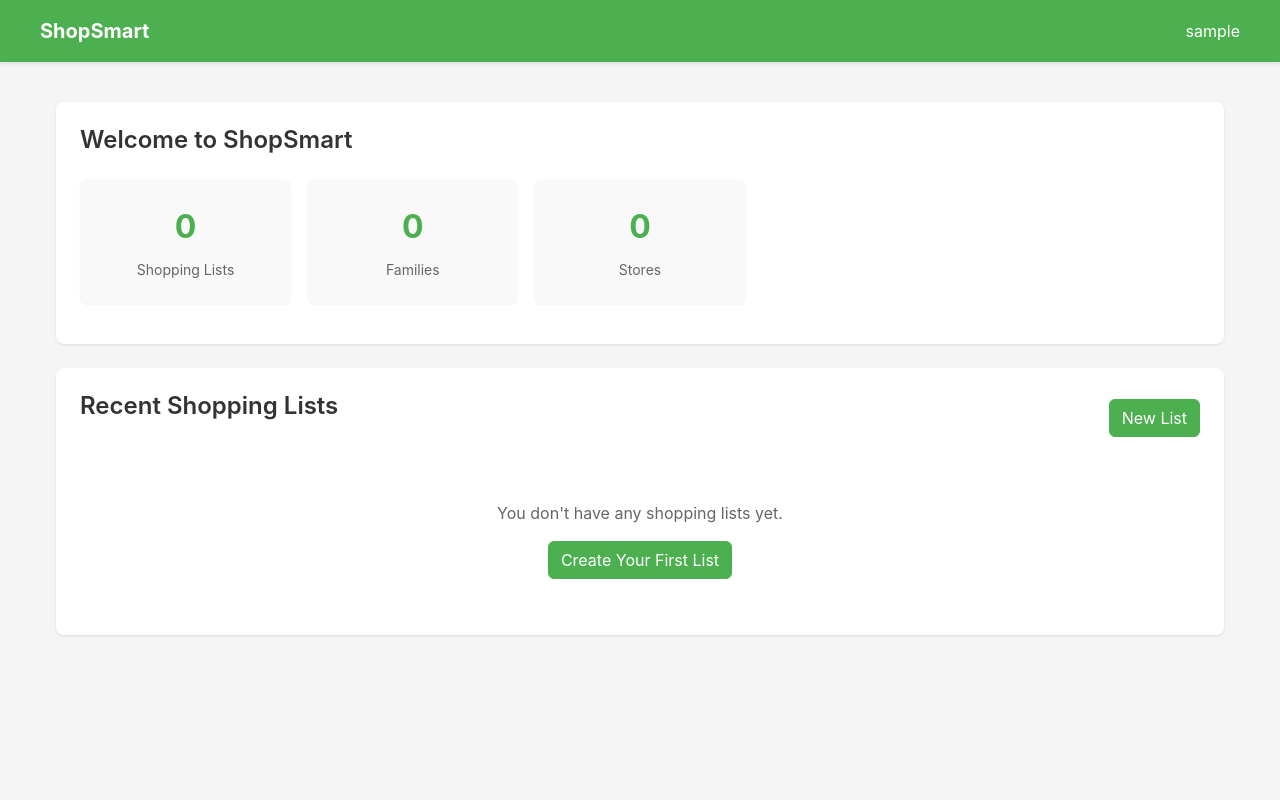
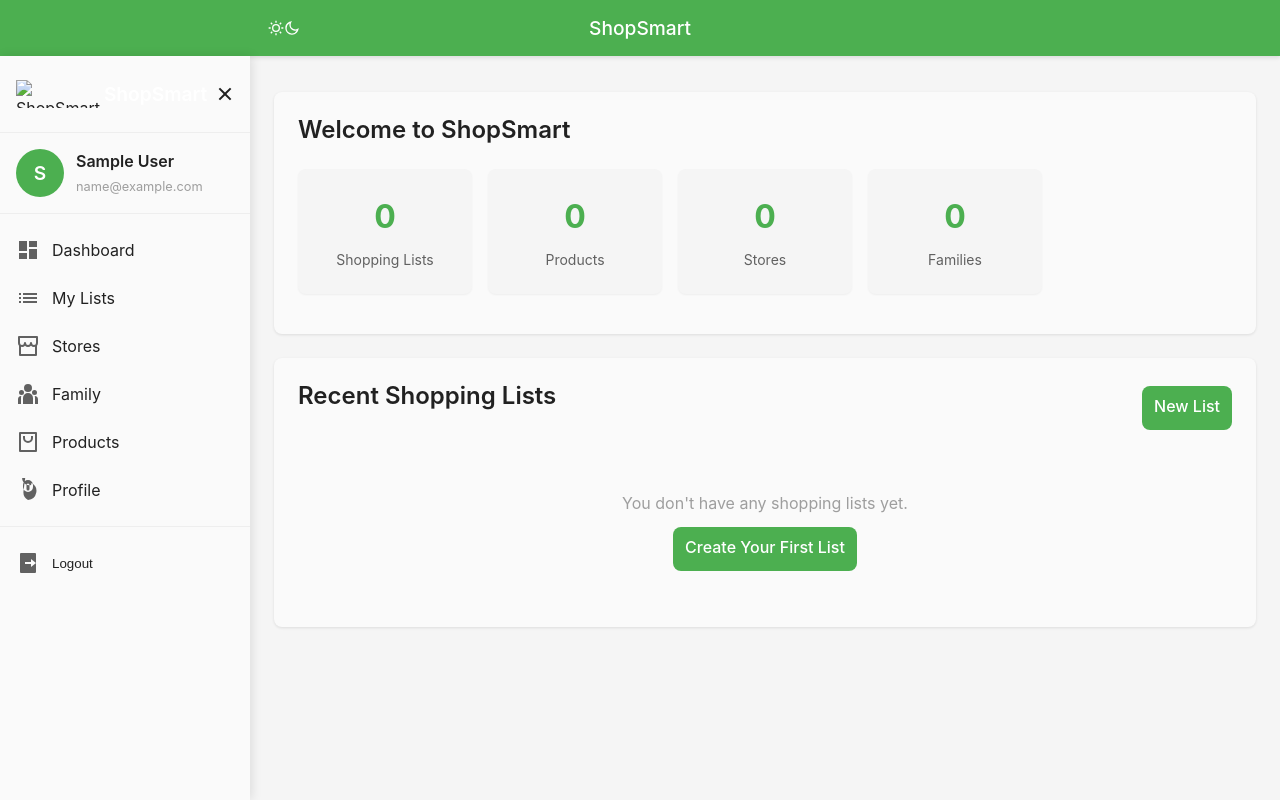
Before and after one commit to cloudflying87/shop_smart, a Django app: page /app/ in a window 1280 px wide. Run offline with Django 5.2, Linux system fonts and the light colour scheme; the visitor is signed in with stand-in values (Sample User, id 1); data that the repository does not hold is empty.

Commit message:
Adding price to items in the list

```diff
--- a/shopping/urls.py
+++ b/shopping/urls.py
@@ -31,6 +31,7 @@ urlpatterns = [
     path('items/create/', views.GroceryItemCreateView.as_view(), name='create_item'),
     path('items/<int:pk>/', views.GroceryItemDetailView.as_view(), name='item_detail'),
     path('items/<int:pk>/edit/', views.GroceryItemUpdateView.as_view(), name='edit_item'),
+    path('items/<int:pk>/delete/', views.GroceryItemDeleteView.as_view(), name='delete_item'),
     path('items/<int:pk>/store-locations/', views.ItemStoreLocationView.as_view(), name='item_store_locations'),
 
     # Barcode API Endpoint - duplicated at the root level in shop_smart/urls.py
--- a/shopping/views.py
+++ b/shopping/views.py
@@ -106,6 +106,26 @@ class DashboardView(LoginRequiredMixin, TemplateView):
             else:
                 context['recent_lists'] = []
                 context['recommended_items'] = []
+
+            # Count dashboard statistics
+            # Get families the user belongs to
+            user_families = Family.objects.filter(members__user=self.request.user)
+            context['family_count'] = user_families.count()
+
+            # Get all shopping lists for these families
+            context['shopping_lists_count'] = ShoppingList.objects.filter(
+                family__in=user_families
+            ).count()
+
+            # Get all stores for these families
+            context['store_count'] = GroceryStore.objects.filter(
+                families__in=user_families
+            ).distinct().count()
+
+            # Get all products (grocery items) associated with these families
+            context['product_count'] = GroceryItem.objects.filter(
+                families__in=user_families
+            ).distinct().count()
 
             # Get stores that user has access to through family memberships
             context['stores'] = GroceryStore.objects.filter(
@@ -1230,6 +1250,8 @@ class GroceryItemListView(LoginRequiredMixin, ListView):
     def get_queryset(self):
         # Filter query by search term if provided
         search_term = self.request.GET.get('search', '')
+
+        # Start with basic queryset filtering for items accessible to the user
         queryset = GroceryItem.objects.filter(
             Q(created_by=self.request.user) |
             Q(families__members__user=self.request.user)
@@ -1241,6 +1263,42 @@ class GroceryItemListView(LoginRequiredMixin, ListView):
                 Q(brand__icontains=search_term) |
                 Q(category__name__icontains=search_term)
             )
+
+        # Annotate the queryset with lowest price info
+        # First, get user's accessible stores
+        user_families = Family.objects.filter(members__user=self.request.user)
+        accessible_stores = GroceryStore.objects.filter(
+            families__in=user_families
+        ).distinct()
+
+        # Add annotations for lowest price and associated store
+        from django.db.models import Min, OuterRef, Subquery
+
+        # Subquery to find the lowest price for each item
+        # This complex query handles cases where typical_price might be NULL
+        # by falling back to last_price or average_price
+        from django.db.models.functions import Coalesce
+
+        store_info_subquery = ItemStoreInfo.objects.filter(
+            item=OuterRef('pk'),
+            store__in=accessible_stores
+        ).annotate(
+            effective_price=Coalesce('typical_price', 'last_price', 'average_price')
+        ).exclude(
+            effective_price__isnull=True
+        ).order_by('effective_price')
+
+        queryset = queryset.annotate(
+            lowest_price=Subquery(
+                store_info_subquery.values('effective_price')[:1]
+            ),
+            lowest_price_store_id=Subquery(
+                store_info_subquery.values('store__id')[:1]
+            ),
+            lowest_price_store_name=Subquery(
+                store_info_subquery.values('store__name')[:1]
+            )
+        )
 
         return queryset.distinct().order_by('name')
 
@@ -1335,6 +1393,35 @@ class ItemStoreLocationView(LoginRequiredMixin, UpdateView):
     def get_success_url(self):
         return reverse('groceries:item_store_locations', kwargs={'pk': self.object.pk})
 
+class GroceryItemDeleteView(LoginRequiredMixin, DeleteView):
+    """View for deleting a grocery item"""
+    model = GroceryItem
+    template_name = 'groceries/items/confirm_delete.html'
+    context_object_name = 'item'
+    success_url = reverse_lazy('groceries:items')
+
+    def get_queryset(self):
+        # Users can only delete items they created
+        return GroceryItem.objects.filter(
+            Q(created_by=self.request.user) |
+            Q(families__members__user=self.request.user, families__members__is_admin=True)
+        ).distinct()
+
+    def delete(self, request, *args, **kwargs):
+        item = self.get_object()
+        item_name = item.name
+
+        # Check if item is used in any shopping lists
+        list_items = ShoppingListItem.objects.filter(item=item)
+        if list_items.exists():
+            messages.warning(request, f'Cannot delete "{item_name}" as it is used in {list_items.count()} shopping lists')
+            return redirect('groceries:item_detail', pk=item.id)
+
+        # If not used in lists, proceed with deletion
+        response = super().delete(request, *args, **kwargs)
+        messages.success(request, f'Product "{item_name}" has been deleted')
+        return response
+
 class GroceryItemUpdateView(LoginRequiredMixin, UpdateView):
     model = GroceryItem
     form_class = GroceryItemForm
--- a/templates/groceries/dashboard_simple.html
+++ b/templates/groceries/dashboard_simple.html
@@ -1,53 +1,17 @@
+
+{% extends "base.html" %}
 {% load static %}
-<!DOCTYPE html>
-<html lang="en" data-theme="light">
-<head>
-    <meta charset="UTF-8">
-    <meta name="viewport" content="width=device-width, initial-scale=1.0, maximum-scale=1.0, user-scalable=no">
-    <meta name="description" content="ShopSmart - Your personal grocery shopping assistant">
-    <meta name="theme-color" content="#4CAF50">
-    <title>Dashboard - ShopSmart</title>
 
-    <!-- Bootstrap CSS -->
-    <link href="https://cdn.jsdelivr.net/npm/bootstrap@5.3.0-alpha1/dist/css/bootstrap.min.css" rel="stylesheet">
+{% block title %}Dashboard | ShopSmart{% endblock %}
+{% block header_title %}Dashboard{% endblock %}
 
+{% block extra_css %}
 <style>
-        body {
-            font-family: -apple-system, BlinkMacSystemFont, 'Segoe UI', Roboto, Helvetica, Arial, sans-serif;
-            margin: 0;
-            padding: 0;
-            background-color: #f5f5f5;
-            color: #333;
-        }
-        .app-header {
-            background-color: #4CAF50;
-            color: white;
-            padding: 1rem;
-            box-shadow: 0 2px 4px rgba(0,0,0,0.1);
-        }
-        .header-container {
-            display: flex;
-            justify-content: space-between;
-            align-items: center;
-            max-width: 1200px;
-            margin: 0 auto;
-        }
-        .app-logo {
-            display: flex;
-            align-items: center;
-            font-weight: bold;
-            font-size: 1.25rem;
-        }
-        .app-content {
-            max-width: 1200px;
-            margin: 0 auto;
-            padding: 1rem;
-        }
     .dashboard-container {
         margin-top: 1.5rem;
     }
     .section {
-            background: white;
+        background: var(--bg-primary);
         border-radius: 8px;
         padding: 1.5rem;
         margin-bottom: 1.5rem;
@@ -67,12 +31,12 @@
     }
     .dashboard-stats {
         display: grid;
-            grid-template-columns: repeat(auto-fill, minmax(200px, 1fr));
+        grid-template-columns: repeat(auto-fill, minmax(150px, 1fr));
         gap: 1rem;
         margin-bottom: 1rem;
     }
     .stat-card {
-            background: #f9f9f9;
+        background: var(--bg-secondary);
         border-radius: 8px;
         padding: 1.5rem;
         text-align: center;
@@ -82,19 +46,19 @@
         font-size: 2rem;
         font-weight: bold;
         margin-bottom: 0.5rem;
-            color: #4CAF50;
+        color: var(--primary);
     }
     .stat-label {
-            color: #666;
+        color: var(--text-secondary);
         font-size: 0.875rem;
     }
     .list-container {
         display: grid;
-            grid-template-columns: repeat(auto-fill, minmax(300px, 1fr));
+        grid-template-columns: repeat(auto-fill, minmax(280px, 1fr));
         gap: 1rem;
     }
     .list-card {
-            background: #f9f9f9;
+        background: var(--bg-secondary);
         border-radius: 8px;
         padding: 1.25rem;
         box-shadow: 0 1px 2px rgba(0,0,0,0.05);
@@ -107,7 +71,7 @@
     .list-details {
         display: flex;
         justify-content: space-between;
-            color: #666;
+        color: var(--text-tertiary);
         font-size: 0.875rem;
         margin-bottom: 0.75rem;
     }
@@ -116,47 +80,34 @@
     }
     .progress-bar {
         height: 8px;
-            background: #e0e0e0;
+        background: var(--border-light);
         border-radius: 4px;
         overflow: hidden;
         margin-bottom: 0.25rem;
     }
     .progress {
         height: 100%;
-            background: #4CAF50;
+        background: var(--primary);
     }
     .list-actions {
         display: flex;
         justify-content: flex-end;
     }
-        .btn-primary {
-            background-color: #4CAF50;
-            border-color: #4CAF50;
-        }
-        .btn-primary:hover {
-            background-color: #388E3C;
-            border-color: #388E3C;
-        }
     .empty-state {
         text-align: center;
         padding: 2rem 1rem;
-            color: #666;
+        color: var(--text-tertiary);
+    }
+
+    @media (max-width: 768px) {
+        .dashboard-stats {
+            grid-template-columns: repeat(2, 1fr);
+        }
     }
 </style>
-</head>
-<body>
-    <header class="app-header">
-        <div class="header-container">
-            <div class="app-logo">
-                <span>ShopSmart</span>
-            </div>
-            <div>
-                <span>{{ user.username }}</span>
-            </div>
-        </div>
-    </header>
+{% endblock %}
 
-    <main class="app-content">
+{% block content %}
 <div class="dashboard-container">
     <div class="section">
         <h2 class="section-title">Welcome to ShopSmart</h2>
@@ -168,13 +119,18 @@
             </div>
 
             <div class="stat-card">
-                        <div class="stat-value">{{ family_count|default:"0" }}</div>
-                        <div class="stat-label">Families</div>
+                <div class="stat-value">{{ product_count|default:"0" }}</div>
+                <div class="stat-label">Products</div>
             </div>
 
             <div class="stat-card">
                 <div class="stat-value">{{ store_count|default:"0" }}</div>
                 <div class="stat-label">Stores</div>
+            </div>
+
+            <div class="stat-card">
+                <div class="stat-value">{{ family_count|default:"0" }}</div>
+                <div class="stat-label">Families</div>
             </div>
         </div>
     </div>
@@ -201,7 +157,7 @@
                     <span>{{ list.checked_items }}/{{ list.total_items }} items</span>
                 </div>
                 <div class="list-actions">
-                            <a href="{% url 'groceries:list_detail' pk=list.id %}" class="btn btn-outline-primary">View</a>
+                    <a href="{% url 'groceries:list_detail' pk=list.id %}" class="btn btn-outline">View</a>
                 </div>
             </div>
             {% endfor %}
@@ -214,9 +170,4 @@
         {% endif %}
     </div>
 </div>
-    </main>
-
-    <!-- Bootstrap JS -->
-    <script src="https://cdn.jsdelivr.net/npm/bootstrap@5.3.0-alpha1/dist/js/bootstrap.bundle.min.js"></script>
-</body>
-</html>
+{% endblock %}
--- a/templates/includes/bottom_nav.html
+++ b/templates/includes/bottom_nav.html
@@ -41,5 +41,13 @@
             </svg>
             <span>Family</span>
         </a>
+
+        <a href="{% url 'groceries:items' %}" class="bottom-nav-link {% if 'item' in request.resolver_match.url_name %}active{% endif %}">
+            <svg xmlns="http://www.w3.org/2000/svg" viewBox="0 0 24 24" width="24" height="24">
+                <path fill="none" d="M0 0h24v24H0z"/>
+                <path d="M20 22H4a1 1 0 0 1-1-1V3a1 1 0 0 1 1-1h16a1 1 0 0 1 1 1v18a1 1 0 0 1-1 1zm-1-2V4H5v16h14zM9 6v2a3 3 0 0 0 6 0V6h2v2A5 5 0 0 1 7 8V6h2z" fill="currentColor"/>
+            </svg>
+            <span>Products</span>
+        </a>
     </div>
 </nav>
--- a/templates/includes/side_menu.html
+++ b/templates/includes/side_menu.html
@@ -55,6 +55,14 @@
             <span>Family</span>
         </a>
 
+        <a href="{% url 'groceries:items' %}" class="side-menu-item {% if 'item' in request.resolver_match.url_name %}active{% endif %}">
+            <svg xmlns="http://www.w3.org/2000/svg" viewBox="0 0 24 24" width="24" height="24">
+                <path fill="none" d="M0 0h24v24H0z"/>
+                <path d="M20 22H4a1 1 0 0 1-1-1V3a1 1 0 0 1 1-1h16a1 1 0 0 1 1 1v18a1 1 0 0 1-1 1zm-1-2V4H5v16h14zM9 6v2a3 3 0 0 0 6 0V6h2v2A5 5 0 0 1 7 8V6h2z" fill="currentColor"/>
+            </svg>
+            <span>Products</span>
+        </a>
+
         <a href="{% url 'groceries:profile' %}" class="side-menu-item {% if 'profile' in request.resolver_match.url_name %}active{% endif %}">
             <svg xmlns="http://www.w3.org/2000/svg" viewBox="0 0 24 24" width="24" height="24">
                 <path fill="none" d="M0 0h24v24H0z"/>
```
Also changed, not shown: templates/groceries/items/confirm_delete.html (added, +55 -0 lines), templates/groceries/items/list.html (+58 -4 lines). Lines whose indentation alone changed are shown as unchanged.
